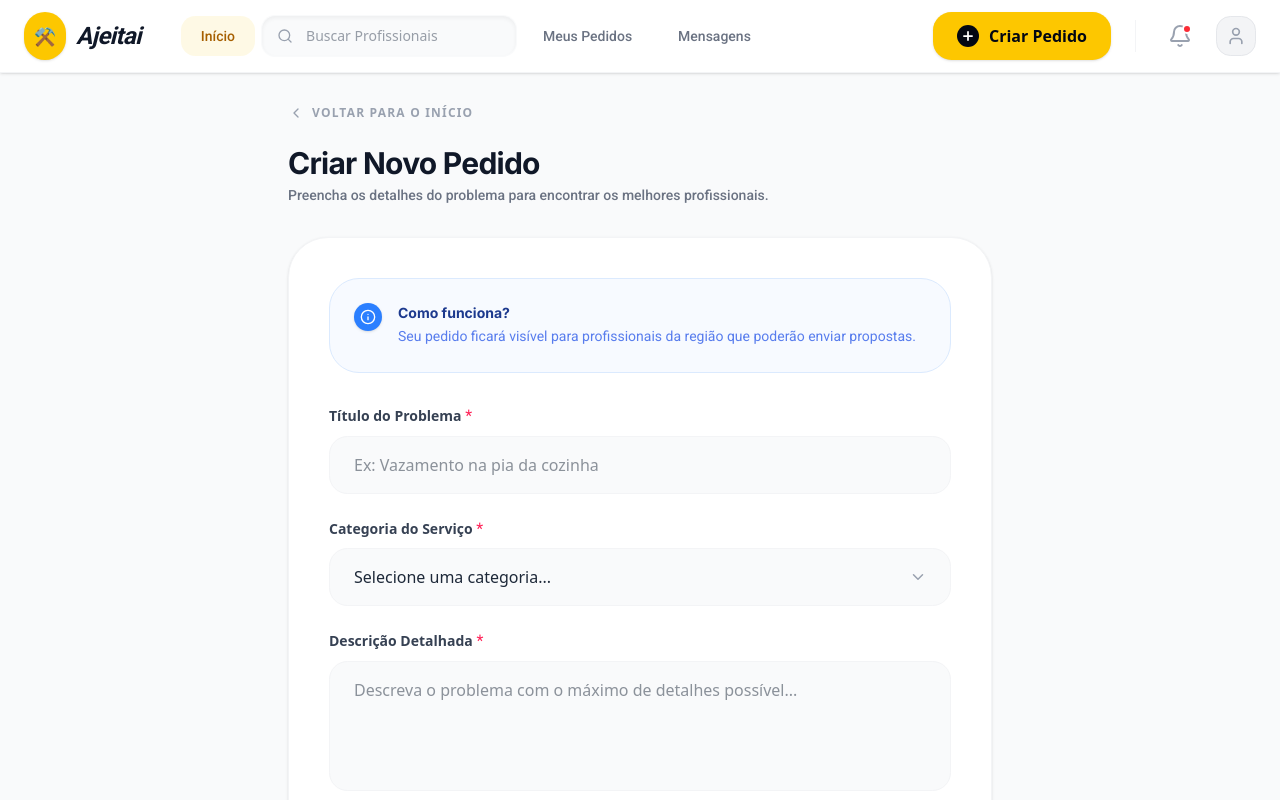
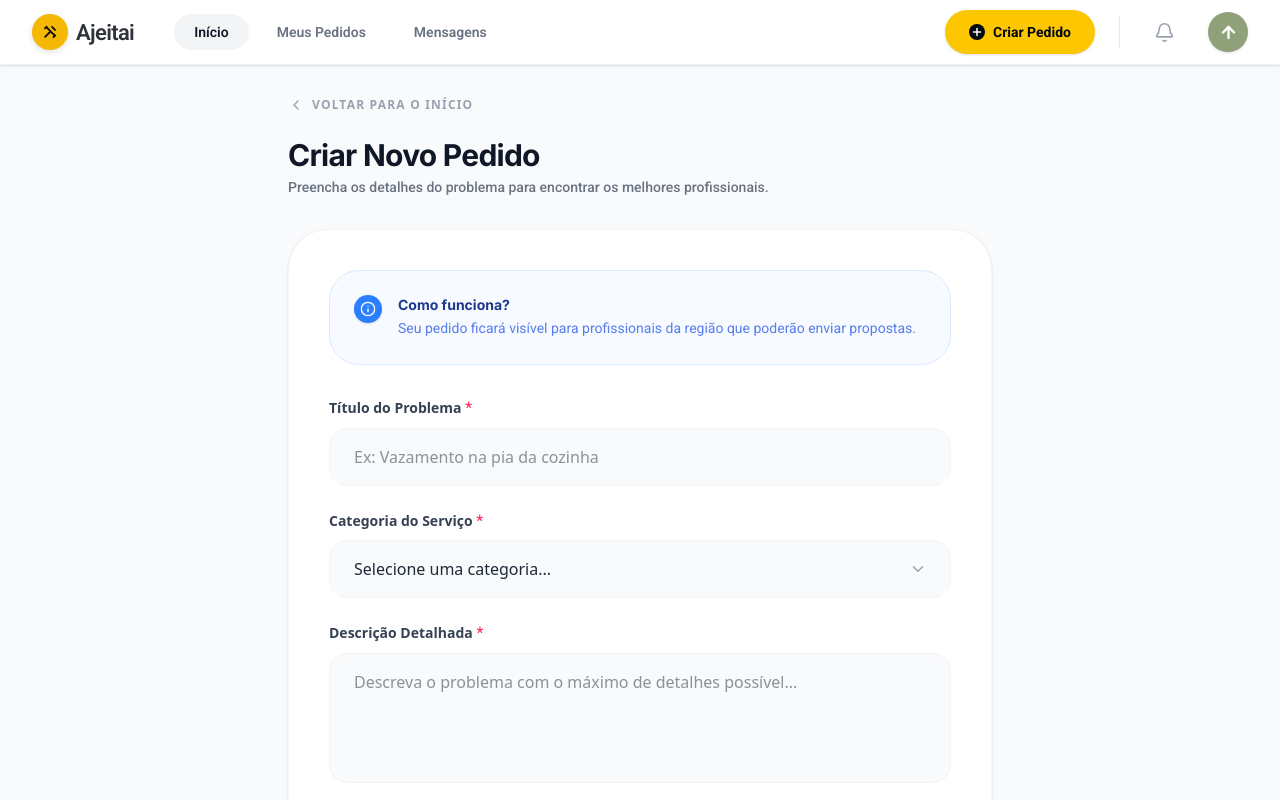
Before and after one commit to gustavuhh1/ajeita-front-end, a Next.js app: page /cliente/pedido in a window 1280 px wide. Shown: the top 800 px of the page. Built offline with nearby package versions, Linux system fonts and the light colour scheme.

Commit message:
feat:Atualizacao mainheader das telas do cliente

```diff
--- a/app/cliente/components/HeaderElements.tsx
+++ b/app/cliente/components/HeaderElements.tsx
@@ -1,27 +1,22 @@
-import { Search } from 'lucide-react';
+import Link from "next/link";
 
-// Link de Navegação Padronizado
-export const NavLink = ({ label, href, active = false }: { label: string; href: string; active?: boolean }) => (
-  <a
+export const NavLink = ({
+  label,
+  href,
+  active = false,
+}: {
+  label: string;
+  href: string;
+  active?: boolean;
+}) => (
+  <Link
     href={href}
-    className={`px-5 py-2.5 rounded-xl transition-all text-sm font-medium ${
-      active ? 'bg-yellow-400/10 text-yellow-700' : 'text-gray-500 hover:text-gray-900 hover:bg-gray-50'
+    className={`rounded-full px-5 py-2 text-sm font-semibold transition-all ${
+      active
+        ? "bg-gray-100 text-gray-900"
+        : "text-gray-500 hover:bg-gray-50 hover:text-gray-900"
     }`}
   >
     {label}
-  </a>
+  </Link>
 );
-
-// Barra de Busca do Header
-export const HeaderSearchBar = ({ value, onChange }: { value: string; onChange: (v: string) => void }) => (
-  <div className="relative flex items-center group">
-    <Search size={16} className="absolute left-4 text-gray-400 group-focus-within:text-yellow-500 transition-colors" />
-    <input
-      type="text"
-      placeholder="Buscar Profissionais"
-      value={value}
-      onChange={(e) => onChange(e.target.value)}
-      className="pl-11 pr-5 py-2.5 bg-gray-50 border border-transparent rounded-xl focus:bg-white focus:border-yellow-400 focus:outline-none transition-all w-64 text-gray-700 text-sm shadow-inner"
-    />
-  </div>
-);
--- a/app/cliente/components/MainHeader.tsx
+++ b/app/cliente/components/MainHeader.tsx
@@ -1,75 +1,136 @@
 "use client";
-import React, { useState, useEffect } from 'react';
-import { Bell, Plus } from 'lucide-react'; // Removi o 'User' que não estava sendo usado
-import { NavLink, HeaderSearchBar } from './HeaderElements';
-import { ProviderAvatar } from './ProviderAvatar';
 
-export const MainHeader = ({ activePage = 'inicio' }: { activePage?: string }) => {
-  const [searchQuery, setSearchQuery] = useState('');
+import React, { useEffect, useState } from "react";
+import Link from "next/link";
+import { ArrowUp, Bell, Plus } from "lucide-react";
+import { NavLink } from "./HeaderElements";
+
+export const MainHeader = ({
+  activePage = "inicio",
+}: {
+  activePage?: string;
+}) => {
   const [profileImage, setProfileImage] = useState<string | null>(null);
 
   useEffect(() => {
-    const fetchSavedImage = async () => {
-      const savedImage = localStorage.getItem('userProfileImage');
-      if (savedImage) {
-        setProfileImage(savedImage);
-      }
-    };
+    const savedImage = localStorage.getItem("userProfileImage");
 
-    fetchSavedImage();
+    if (savedImage) {
+      setProfileImage(savedImage);
+    }
   }, []);
 
   return (
-    // Troquei max-w-[1400px] por max-w-7xl para evitar o aviso do Tailwind
-    <nav className="bg-white border-b border-gray-100 shadow-sm sticky top-0 z-50">
-      <div className="max-w-7xl mx-auto px-6 py-3 flex items-center justify-between">
+    <header className="sticky top-0 z-50 w-full border-b border-gray-100 bg-white shadow-sm">
+      <div className="mx-auto flex h-16 max-w-7xl items-center justify-between px-8">
+        <div className="flex items-center gap-10">
+          <Link href="/cliente/home" className="flex items-center gap-2">
+  <div className="flex h-9 w-9 items-center justify-center rounded-full bg-[#F5B800] shadow-[0_2px_6px_rgba(0,0,0,0.12)]">
+    <svg
+      width="18"
+      height="18"
+      viewBox="0 0 24 24"
+      fill="none"
+      xmlns="http://www.w3.org/2000/svg"
+      className="text-zinc-950"
+    >
+      <path
+        d="M14.7 5.3L18.7 9.3"
+        stroke="currentColor"
+        strokeWidth="2.4"
+        strokeLinecap="round"
+      />
+      <path
+        d="M5.5 18.5L11.8 12.2"
+        stroke="currentColor"
+        strokeWidth="2.4"
+        strokeLinecap="round"
+      />
+      <path
+        d="M7.2 5.6L18.4 16.8"
+        stroke="currentColor"
+        strokeWidth="2.4"
+        strokeLinecap="round"
+      />
+      <path
+        d="M16.6 18.7L18.8 16.5"
+        stroke="currentColor"
+        strokeWidth="2.4"
+        strokeLinecap="round"
+      />
+      <path
+        d="M5.3 7.3L7.5 5.1"
+        stroke="currentColor"
+        strokeWidth="2.4"
+        strokeLinecap="round"
+      />
+    </svg>
+  </div>
 
-        {/* Lado Esquerdo: Logo e Navegação */}
-        <div className="flex items-center gap-10">
-          <div className="flex items-center gap-2.5 cursor-pointer">
-            <div className="bg-yellow-400 p-2.5 rounded-full flex items-center justify-center text-white text-lg font-bold shadow-sm">
-              ⚒
-            </div>
-            <span className="font-bold text-gray-900 text-2xl tracking-tight italic">Ajeitai</span>
-          </div>
+  <span className="text-[22px] font-semibold tracking-[-0.03em] text-[#2F343B]">
+    Ajeitai
+  </span>
+</Link>
 
-          <div className="hidden lg:flex items-center gap-1.5">
-            <NavLink label="Início" href="/" active={activePage === 'inicio'} />
-            <HeaderSearchBar value={searchQuery} onChange={setSearchQuery} />
-            <NavLink label="Meus Pedidos" href="/pedidos" active={activePage === 'pedidos'} />
-            <NavLink label="Mensagens" href="/mensagens" active={activePage === 'mensagens'} />
-          </div>
+          <nav className="hidden items-center gap-2 lg:flex">
+            <NavLink
+              label="Início"
+              href="/cliente/home"
+              active={activePage === "inicio"}
+            />
+
+            <NavLink
+              label="Meus Pedidos"
+              href="/pedidos"
+              active={activePage === "pedidos"}
+            />
+
+            <NavLink
+              label="Mensagens"
+              href="/mensagens"
+              active={activePage === "mensagens"}
+            />
+          </nav>
         </div>
 
-        {/* Lado Direito: Ações e Perfil */}
         <div className="flex items-center gap-6">
-          <button className="hidden sm:flex bg-yellow-400 hover:bg-yellow-500 text-gray-950 font-bold px-6 py-3 rounded-2xl items-center gap-2.5 transition-all shadow-sm active:scale-95">
-            <div className="bg-gray-950 p-1 rounded-full flex items-center justify-center text-white">
-              <Plus size={14} strokeWidth={3} />
-            </div>
+          <Link
+            href="/cliente/pedido"
+            className="hidden items-center gap-2 rounded-full bg-yellow-400 px-6 py-3 text-sm font-bold text-gray-950 shadow-sm transition hover:bg-yellow-300 active:scale-95 sm:flex"
+          >
+            <span className="flex h-4 w-4 items-center justify-center rounded-full bg-gray-950 text-white">
+              <Plus size={12} strokeWidth={3} />
+            </span>
             Criar Pedido
+          </Link>
+
+          <div className="hidden h-8 w-px bg-gray-200 sm:block" />
+
+          <button
+            type="button"
+            aria-label="Notificações"
+            className="flex h-10 w-10 items-center justify-center rounded-full text-gray-400 transition hover:bg-gray-50 hover:text-gray-600"
+          >
+            <Bell size={21} strokeWidth={1.8} />
           </button>
 
-          <div className="h-8 w-px bg-gray-100 hidden sm:block"></div>
-
-          <div className="flex items-center gap-4">
-            {/* Notificações */}
-            <div className="relative p-2 text-gray-400 hover:text-yellow-500 hover:bg-gray-50 rounded-xl cursor-pointer transition-all">
-              <Bell size={24} />
-              <div className="absolute top-2 right-2 w-2.5 h-2.5 bg-red-500 rounded-full border-2 border-white"></div>
-            </div>
-
-            {/* Avatar Dinâmico */}
-            <a href="/perfil" className="transition-transform hover:scale-105">
-              <ProviderAvatar
+          <Link
+            href="/cliente/perfil"
+            aria-label="Perfil"
+            className="flex h-10 w-10 items-center justify-center overflow-hidden rounded-full bg-[#8fa179] text-white shadow-sm transition hover:scale-105"
+          >
+            {profileImage ? (
+              <img
                 src={profileImage}
-                name="Usuário"
-                size="sm"
+                alt="Foto de perfil"
+                className="h-full w-full object-cover"
               />
-            </a>
-          </div>
+            ) : (
+              <ArrowUp size={19} strokeWidth={3} />
+            )}
+          </Link>
         </div>
       </div>
-    </nav>
+    </header>
   );
 };
--- a/app/cliente/prestador/perfil/page.tsx
+++ b/app/cliente/prestador/perfil/page.tsx
@@ -1,67 +1,24 @@
-import React from 'react';
+import React from "react";
 import {
-  Search, Plus, Bell, User, Star, CheckCircle,
-  MapPin, Clock, FileText, MessageSquare
-} from 'lucide-react';
+  Star,
+  CheckCircle,
+  MapPin,
+  Clock,
+  FileText,
+  MessageSquare,
+} from "lucide-react";
+import { MainHeader } from "../../components/MainHeader";
 
 const ProfilePage = () => {
   return (
     <div className="min-h-screen bg-gray-50 font-sans text-gray-800 pb-12">
-
-      {/* 1. HEADER (Início sem fundo) */}
-      <nav className="bg-white border-b border-gray-100 shadow-sm sticky top-0 z-50">
-        <div className="max-w-350 mx-auto px-6 py-3 flex items-center justify-between">
-          <div className="flex items-center gap-10">
-            <div className="flex items-center gap-2.5">
-              <div className="bg-yellow-400 p-3 rounded-full flex items-center justify-center text-white text-lg font-bold">
-                ⚒
-              </div>
-              <span className="font-bold text-gray-900 text-2xl tracking-tight">Ajeitai</span>
-            </div>
-
-            <div className="flex items-center gap-1.5 text-sm font-medium">
-              {/* Início sem fundo azul conforme solicitado */}
-              <a href="#" className="text-gray-500 hover:text-gray-900 px-5 py-2.5 rounded-xl transition-colors">
-                Início
-              </a>
-              <a href="#" className="text-gray-500 hover:text-gray-900 px-5 py-2.5 rounded-xl transition-colors flex items-center gap-2">
-                <Search size={16} className="text-gray-400" />
-                Buscar Profissionais
-              </a>
-              <a href="#" className="text-gray-500 hover:text-gray-900 px-5 py-2.5 rounded-xl transition-colors">
-                Meus Pedidos
-              </a>
-              <a href="#" className="text-gray-500 hover:text-gray-900 px-5 py-2.5 rounded-xl transition-colors">
-                Mensagens
-              </a>
-            </div>
-          </div>
-
-          <div className="flex items-center gap-6">
-            <button className="bg-yellow-400 hover:bg-yellow-500 text-gray-950 font-bold px-6 py-3 rounded-2xl flex items-center gap-2.5 transition-colors">
-              <div className="bg-gray-950 p-1.5 rounded-full flex items-center justify-center text-white text-xs">
-                  <Plus size={14} strokeWidth={3} />
-              </div>
-              Criar Pedido
-            </button>
-            <div className="h-8 w-px bg-gray-100"></div>
-            <div className="flex items-center gap-4">
-              <div className="relative p-1">
-                <Bell className="text-gray-400" size={24} />
-                <div className="absolute top-1.5 right-1.5 w-2.5 h-2.5 bg-red-500 rounded-full border-2 border-white"></div>
-              </div>
-              <div className="w-10 h-10 rounded-full border border-gray-200 bg-green-50 flex items-center justify-center text-green-700/60 overflow-hidden">
-                <User size={24} strokeWidth={1.5} />
-              </div>
-            </div>
-          </div>
-        </div>
-      </nav>
+      <MainHeader activePage="perfil" />
 
       <main className="max-w-6xl mx-auto mt-6 px-4">
         {/* Breadcrumb */}
         <div className="text-xs text-gray-400 mb-4 flex gap-2 ml-2">
-          <span>Home</span> / <span>Eletricistas</span> / <span className="text-gray-600">Carlos Silva</span>
+          <span>Home</span> / <span>Eletricistas</span> /{" "}
+          <span className="text-gray-600">Carlos Silva</span>
         </div>
 
         {/* 2. BANNER UNIFICADO EM UMA CAIXA */}
```
